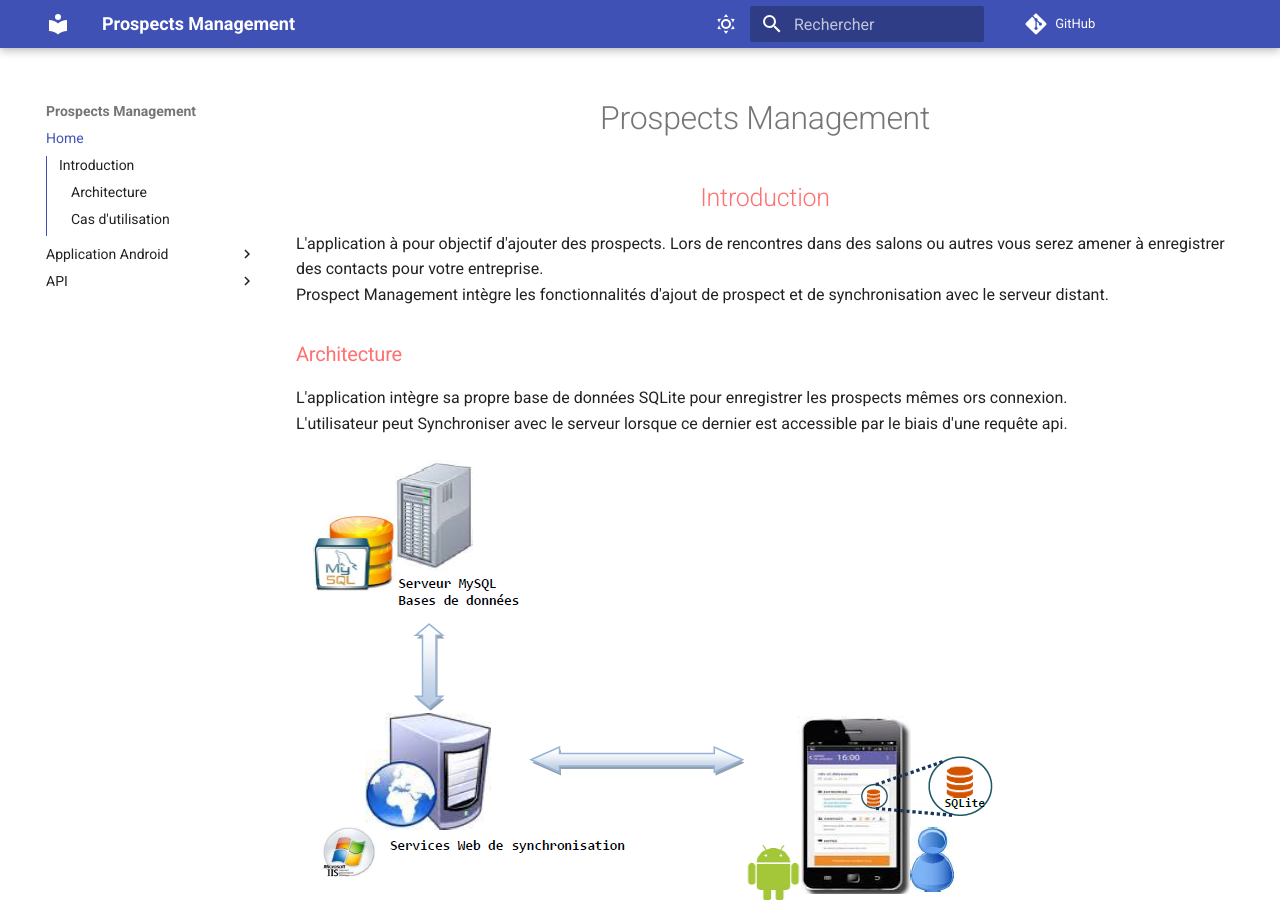
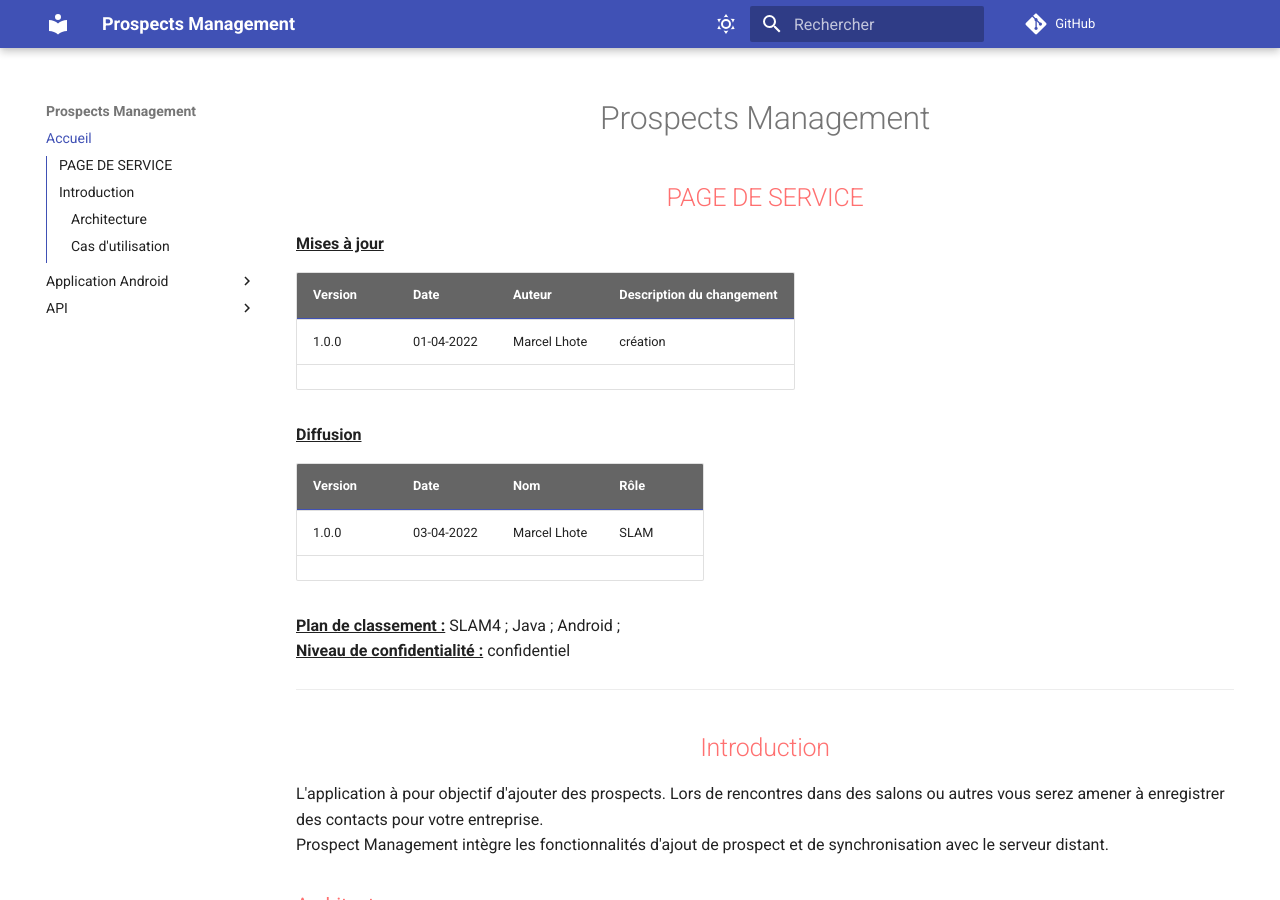
Before and after one commit to LhoMars/ProspectsManagement, an MkDocs documentation site: the page built from docs/index.md, in a window 1280 px wide and 900 px high. Built offline with MkDocs 1.6.1 and Material for MkDocs 9.7.7, drawn with Linux system fonts in a browser that asks for light colours; comment, search, counter and statistics services are not loaded.

````diff
--- a/docs/index.md
+++ b/docs/index.md
@@ -1,4 +1,25 @@
 # Prospects Management
+
+## PAGE DE SERVICE
+
+**^^Mises à jour^^**
+
+|Version|Date       |Auteur         |Description du changement                                          |
+|-------|-----------|---------------|-------------------------------------------------------------------|
+| 1.0.0 |01-04-2022 |Marcel Lhote   |création                                                           |
+|||||
+
+**^^Diffusion^^**
+
+|Version |Date       |Nom          |Rôle|
+|--------|-----------|-------------|----|
+|1.0.0   |03-04-2022 |Marcel Lhote |SLAM|
+|||||
+
+**^^Plan de classement :^^** SLAM4 ; Java ; Android ;
+**^^Niveau de confidentialité :^^** confidentiel
+
+---
 
 ## Introduction
 
@@ -14,6 +35,7 @@ L'utilisateur peut Synchroniser avec le serveur lorsque ce dernier est accessibl
 ![Architecture](./assets/architectureBdd.png)
 
 ### Cas d'utilisation
+
 Ce diagramme présente les actuels fonctionnalité pur l'application
 
 ```mermaid
--- a/mkdocs.yml
+++ b/mkdocs.yml
@@ -5,7 +5,7 @@ repo_url: https://github.com/LhoMars/ProspectsManagement
 edit_uri: 'edit/main/docs/'
 
 nav:
-    - Home: index.md
+    - Accueil: index.md
     - Application Android :
         - javaAndroid/index.md
     - API :
````
Also changed, not shown: docs/javaAndroid/index.md (+19 -0 lines), 2 other files.
